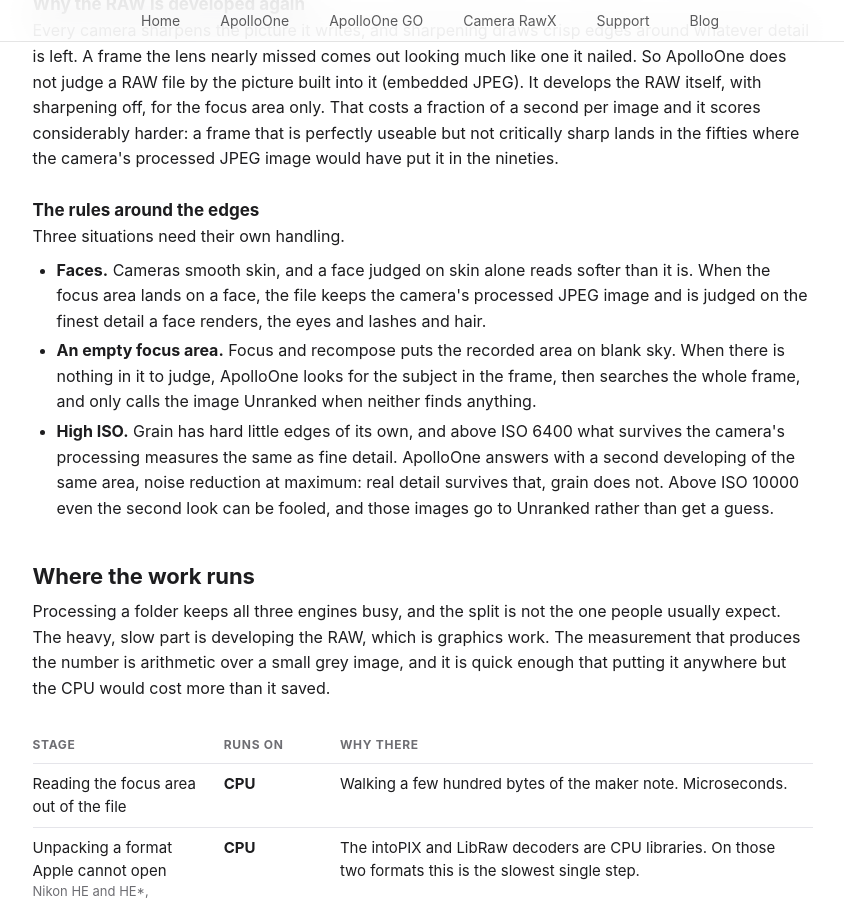
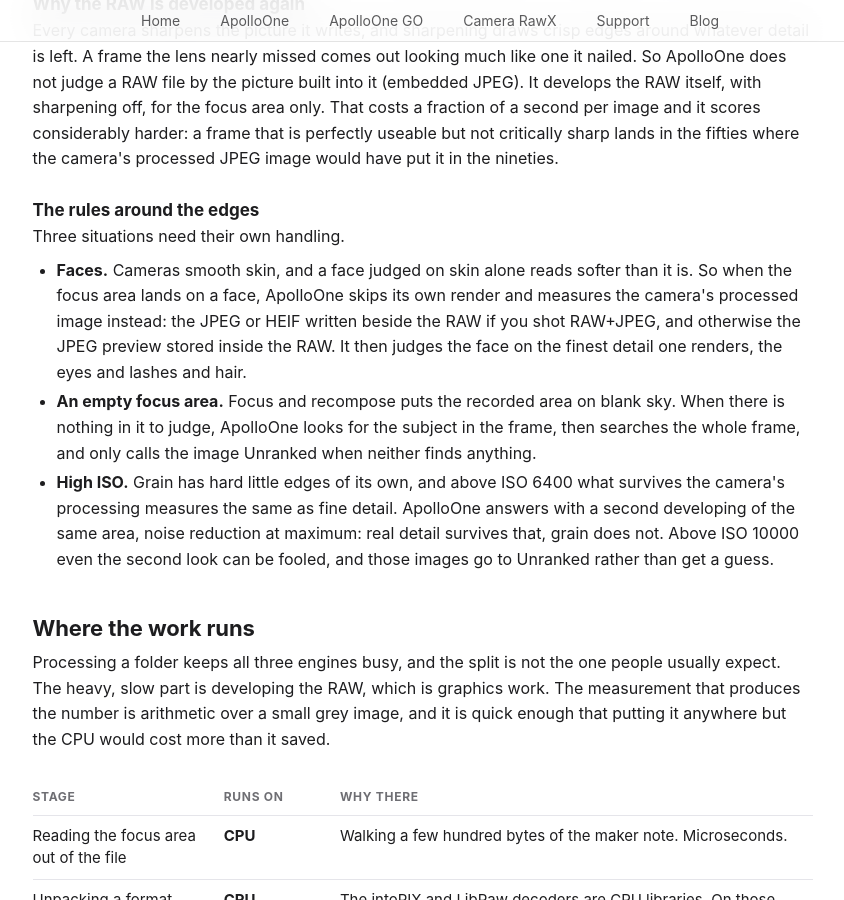
Before and after one commit to anogeissus/anogeissus.com, a Jekyll site: the page apolloone-focus-score.html, which Jekyll copies as it is, in a window 1280 px wide and 900 px high, scrolled down 1660 px. Shown: the whole window, without its empty margins (210-1054 px from the left). Built offline with Jekyll 4.4.1, drawn with Linux system fonts in a browser that asks for light colours; some web fonts are replaced.

Commit message:
Focus Score page: spell out which image a face file is measured on

```diff
--- a/apolloone-focus-score.html
+++ b/apolloone-focus-score.html
@@ -324,7 +324,7 @@
         <p>Three situations need their own handling.</p>
 
         <ul>
-            <li><strong>Faces.</strong> Cameras smooth skin, and a face judged on skin alone reads softer than it is. When the focus area lands on a face, the file keeps the camera's processed JPEG image and is judged on the finest detail a face renders, the eyes and lashes and hair.</li>
+            <li><strong>Faces.</strong> Cameras smooth skin, and a face judged on skin alone reads softer than it is. So when the focus area lands on a face, ApolloOne skips its own render and measures the camera's processed image instead: the JPEG or HEIF written beside the RAW if you shot RAW+JPEG, and otherwise the JPEG preview stored inside the RAW. It then judges the face on the finest detail one renders, the eyes and lashes and hair.</li>
             <li><strong>An empty focus area.</strong> Focus and recompose puts the recorded area on blank sky. When there is nothing in it to judge, ApolloOne looks for the subject in the frame, then searches the whole frame, and only calls the image Unranked when neither finds anything.</li>
             <li><strong>High ISO.</strong> Grain has hard little edges of its own, and above ISO 6400 what survives the camera's processing measures the same as fine detail. ApolloOne answers with a second developing of the same area, noise reduction at maximum: real detail survives that, grain does not. Above ISO 10000 even the second look can be fooled, and those images go to Unranked rather than get a guess.</li>
         </ul>
```
